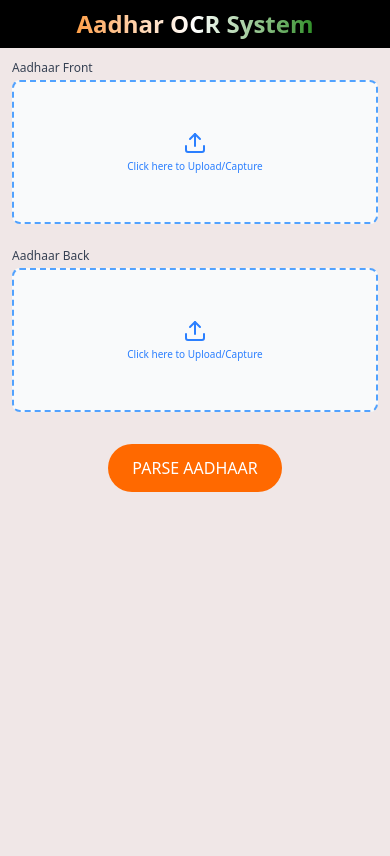
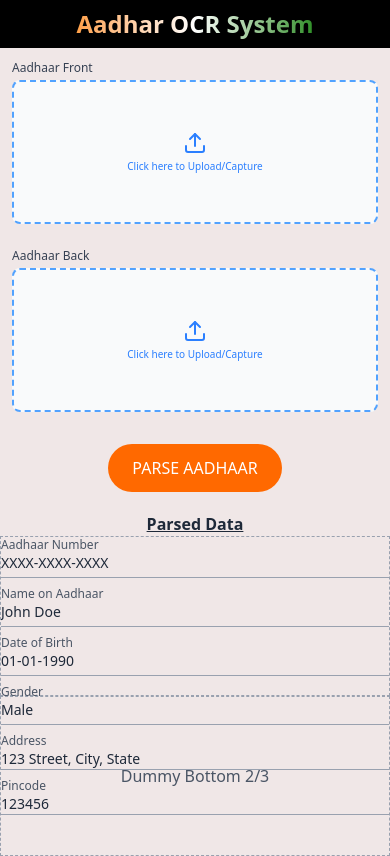
Before and after one commit to Javedmv/OCR-Aadhar-front, a React (Vite) app: page / in a window 390 px wide. Built offline with nearby package versions, Linux system fonts and the light colour scheme.

Commit message:
WIP(body): complete the parseData part of the right side UI && responsive

```diff
--- /dev/null
+++ b/src/Components/ParsedData.tsx
@@ -0,0 +1,83 @@
+import type React from "react";
+
+interface parsedDataProps {
+    aadhaarNumber?: string;
+    name?: string;
+    dob?: string;
+    gender?: string;
+    address?: string;
+    pincode?: string;
+}
+
+const ParsedData: React.FC<parsedDataProps> = ({
+    aadhaarNumber = "XXXX-XXXX-XXXX",
+    name = "John Doe",
+    dob = "01-01-1990",
+    gender = "Male",
+    address = "123 Street, City, State",
+    pincode = "123456",
+}) => {
+    return(
+        <>
+            <div className="flex flex-col w-full h-full sm:p-4 sm:m-2">
+            {/* Aadhaar Number */}
+            <div className="md:flex md:justify-between">
+                <div className="mb-2 sm:mb-2 md:w-1/2 md:px-2">
+                    <p className="text-xs sm:text-sm font-medium text-gray-600 ">
+                    Aadhaar Number
+                    </p>
+                    <p className="text-sm sm:text-base text-gray-800 border-b border-gray-400 pb-1 truncate">
+                    {aadhaarNumber}
+                    </p>
+                </div>
+
+                {/* Name */}
+                <div className="mb-2 sm:mb-2 md:w-1/2 md:px-2">
+                    <p className="text-xs sm:text-sm font-medium text-gray-600">
+                    Name on Aadhaar
+                    </p>
+                    <p className="text-sm sm:text-base text-gray-800 border-b border-gray-400 pb-1 truncate">
+                    {name}
+                    </p>
+                </div>
+            </div>
+
+            <div className="md:flex md:justify-between">
+                <div className="mb-2 sm:mb-2 md:w-1/2 md:px-2">
+                    <p className="text-xs sm:text-sm font-medium text-gray-600">
+                    Date of Birth
+                    </p>
+                    <p className="text-sm sm:text-base text-gray-800 border-b border-gray-400 pb-1 truncate">
+                    {dob}
+                    </p>
+                </div>
+
+                <div className="mb-2 sm:mb-3 md:w-1/2 md:px-2">
+                    <p className="text-xs sm:text-sm font-medium text-gray-600">Gender</p>
+                    <p className="text-sm sm:text-base text-gray-800 border-b border-gray-400 pb-1 truncate">
+                    {gender}
+                    </p>
+                </div>
+            </div>
+
+            {/* Address */}
+            <div className="md:px-2 mb-2">
+                <p className="text-xs sm:text-sm font-medium text-gray-600">Address</p>
+                <p className="text-sm sm:text-base text-gray-800 border-b border-gray-400 truncate">
+                {address}
+                </p>
+            </div>
+
+            {/* Pincode */}
+            <div className="md:px-2">
+                <p className="text-xs sm:text-sm font-medium text-gray-600">Pincode</p>
+                <p className="text-sm sm:text-base text-gray-800 border-b border-gray-400 md:w-1/3 truncate">
+                {pincode}
+                </p>
+            </div>
+            </div>
+        </>
+    )
+}
+
+export default ParsedData;
--- a/src/Pages/HomePage.tsx
+++ b/src/Pages/HomePage.tsx
@@ -1,9 +1,10 @@
 
 import ImageField from '../Components/ImageField';
+import ParsedData from '../Components/ParsedData';
 import Button from '../Components/Ui/Button';
 function HomePage() {
   return (
-    <div className="flex flex-col md:flex-row w-full md:my-10">
+    <div className="flex flex-col md:flex-row w-full md:my-13">
         <div className="flex flex-col w-full md:w-1/2">
             <ImageField />
             <div className="flex justify-center items-center">
@@ -16,6 +17,20 @@
             </Button>
             </div>
         </div>
+        <div className="flex flex-col w-full md:w-1/2 md:h-100vh">
+            <h2 className="text-base sm:text-lg font-bold underline text-gray-800 sm:pb-2 text-center sm:text-left">
+                Parsed Data
+            </h2>
+            {/* Top Section */}
+            <div className="h-40 md:flex-[3] flex items-center justify-center border border-dashed border-gray-400">
+                <ParsedData/>
+            </div>
+            {/* Bottom Section */}
+            <div className="h-40 md:flex-[4] flex items-center justify-center border border-dashed border-gray-400">
+                <p className="text-gray-600">Dummy Bottom 2/3</p>
+            </div>
+        </div>
+
     </div>
   );
 }
```
